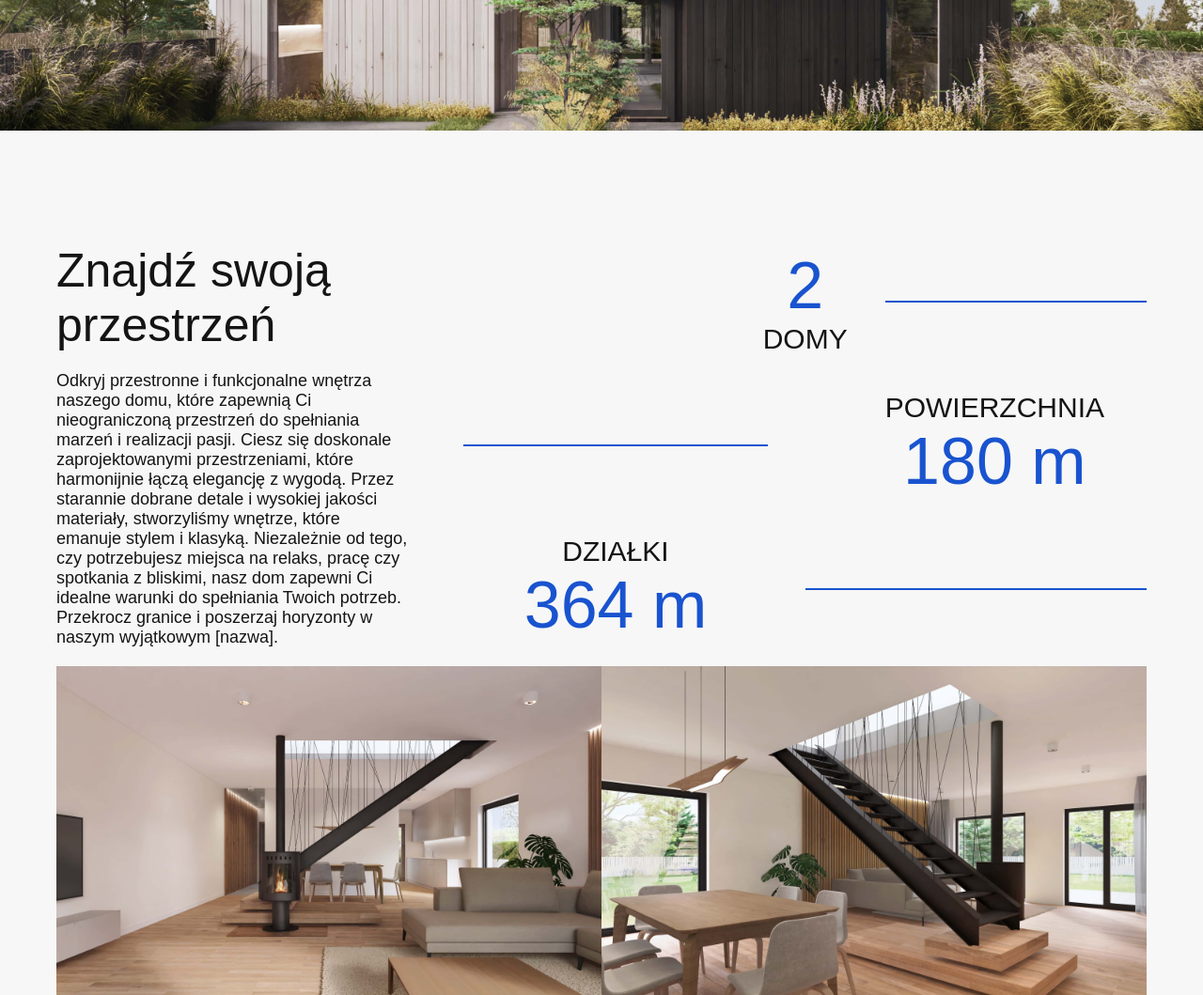
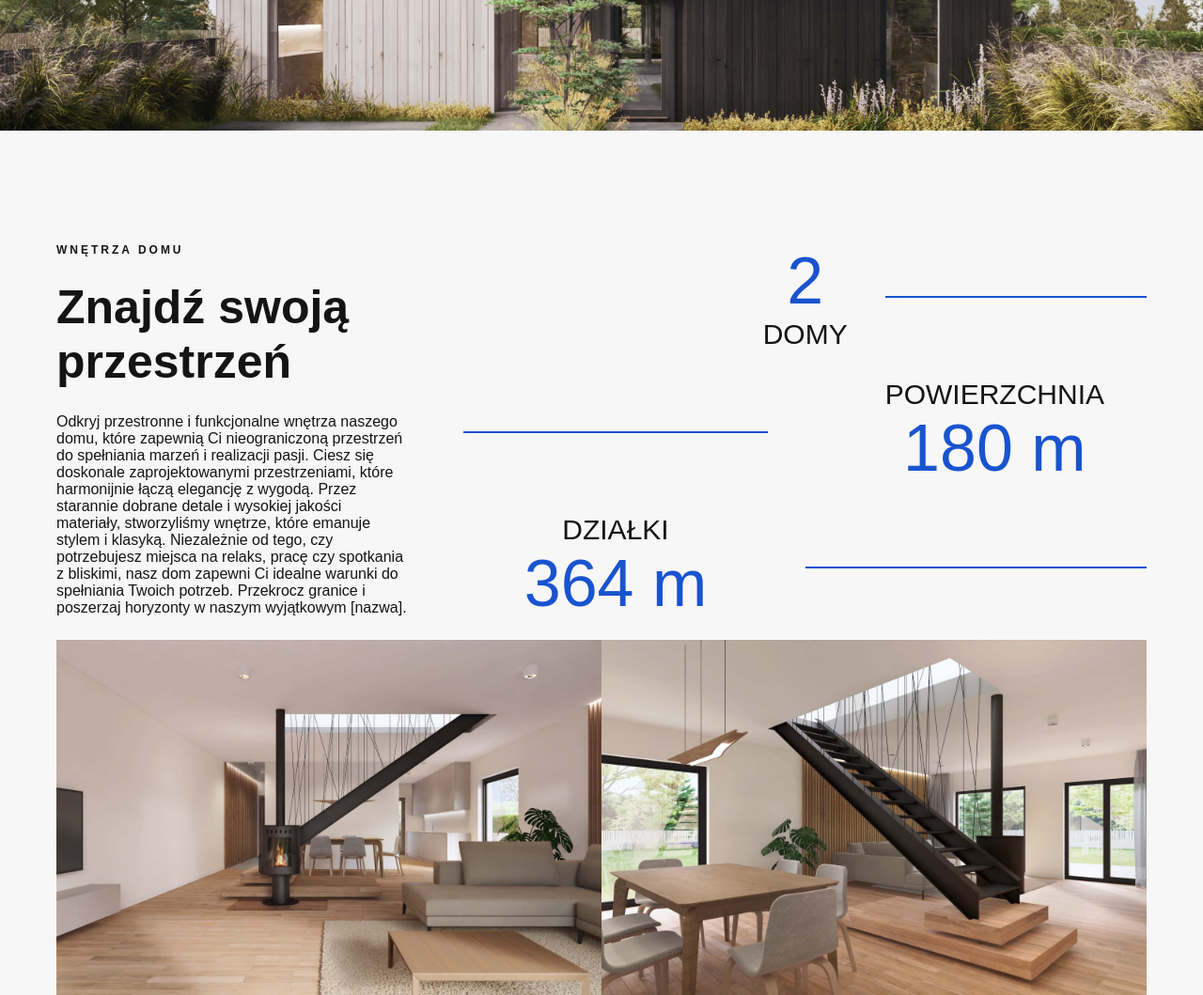
Before and after one commit to AntonOshurek/unicorn-archi-development-project, a website: page src/index.html in a window 1280 px wide. Shown: the part 2280-3339 px from the top of the page at 94% size. Drawn offline with Linux system fonts and the light colour scheme; files that its build step writes are made by us from their sources; a web font is replaced by a local one.

Commit message:
correction layout section typography

```diff
--- a/src/index.html
+++ b/src/index.html
@@ -29,7 +29,7 @@
 
 	<section class="about">
 		<div class="about__wrap container">
-			<h2 class="about__title typography-x-smal-title">o inwestycji</h2>
+			<h2 class="about__title typography-x-smal-title typography-section-title">o inwestycji</h2>
 			<p class="about__slogan about__header-block typography-big-title">
 				Idealny dom w samym sercu Poznania
 			</p>
@@ -63,7 +63,7 @@
 							src="./images/about.jpg"
 							width="500"
 							height="400"
-						/>
+						>
 					</div>
 
 					<div class="swiper-slide">
@@ -72,7 +72,7 @@
 							src="./images/banner.jpg"
 							width="500"
 							height="400"
-						/>
+						>
 					</div>
 
 					<div class="swiper-slide">
@@ -81,7 +81,7 @@
 							src="./images/parallax-2.jpg"
 							width="500"
 							height="400"
-						/>
+						>
 					</div>
 
 					<div class="swiper-slide">
@@ -90,7 +90,7 @@
 							src="./images/W1.jpg"
 							width="600"
 							height="400"
-						/>
+						>
 					</div>
 
 					<div class="swiper-slide">
@@ -99,7 +99,7 @@
 							src="./images/your-house.jpg"
 							width="600"
 							height="400"
-						/>
+						>
 					</div>
 
 					<div class="swiper-slide">
@@ -108,7 +108,7 @@
 							src="./images/W2.jpg"
 							width="600"
 							height="400"
-						/>
+						>
 					</div>
 				</div>
 				<!-- If we need pagination -->
@@ -125,26 +125,30 @@
 	<div class="parallax parallax--one" aria-hidden="true"></div>
 
 	<section class="layout container">
-		<h2 class="layout__title section-title">
-			Znajdź swoją <br>przestrzeń
+		<h2 class="layout__title typography-x-smal-title typography-section-title">
+			wnętrza domu
 		</h2>
 
-		<div class="layout__data">
-			<div class="layout__data-item">
-				<h3 class="layout__data-title"><span>2</span> DOMY</h3>
+		<p class="layout__slogan typography-big-title">
+			Znajdź swoją <br>przestrzeń
+		</p>
+
+		<ul class="layout__list">
+			<li class="layout__list-item">
+				<p class="layout__list-title"><span>2</span> DOMY</p>
 				<!-- <p class="layout__data-info">2</p> -->
-			</div>
-			<div class="layout__data-item">
-				<h3 class="layout__data-title">POWIERZCHNIA <span>180 m</span></h3>
+			</li>
+			<li class="layout__list-item">
+				<p class="layout__list-title">POWIERZCHNIA <span>180 m</span></p>
 				<!-- <p class="layout__data-info">180 m</p> -->
-			</div>
-			<div class="layout__data-item">
-				<h3 class="layout__data-title">DZIAŁKI <span>364 m</span></h3>
+			</li>
+			<li class="layout__list-item">
+				<p class="layout__list-title">DZIAŁKI <span>364 m</span></p>
 				<!-- <p class="layout__data-info">364 m</p> -->
-			</div>
-		</div>
+			</li>
+		</ul>
 
-		<p class="layout__info general-text">
+		<p class="layout__info typography-general-text">
 			Odkryj przestronne i funkcjonalne wnętrza naszego domu, które zapewnią Ci nieograniczoną przestrzeń do spełniania marzeń
 			i realizacji pasji. Ciesz się doskonale zaprojektowanymi przestrzeniami, które harmonijnie łączą elegancję z wygodą.
 			Przez starannie dobrane detale i wysokiej jakości materiały, stworzyliśmy wnętrze, które emanuje stylem i klasyką.
--- a/src/styles/common/typography.scss
+++ b/src/styles/common/typography.scss
@@ -28,6 +28,11 @@
 	font-size: var(--typography-xsmal-title-size);
 }
 
+.typography-section-title {
+	letter-spacing: 3px;
+	text-transform: uppercase;
+}
+
 .typography-general-text {
 	font-family: var(--basci-font);
 	font-weight: var(--typography-general-text-weight);
--- a/src/styles/components/about/about.scss
+++ b/src/styles/components/about/about.scss
@@ -33,8 +33,6 @@
 .about__title {
 	grid-area: title;
 	padding-bottom: 10px;
-	letter-spacing: 3px;
-	text-transform: uppercase;
 	color: var(--main-text-color);
 }
 
--- a/src/styles/components/layout.scss
+++ b/src/styles/components/layout.scss
@@ -4,10 +4,11 @@
 	display: grid;
 	grid-template-areas:
 		'title data data'
+		'slogan data data'
 		'info data data'
 		'images images images';
 	grid-template-columns: 1fr 1fr 1fr;
-	grid-template-rows: min-content min-content 1fr;
+	grid-template-rows: min-content min-content min-content 1fr;
 	padding: var(--standart-section-top-padding) var(--standart-side-padding);
 	width: 100%;
 	height: 100%;
@@ -17,6 +18,7 @@
 	@media (max-width: $tablet-width) {
 		grid-template-areas:
 			'title'
+			'slogan'
 			'data'
 			'info'
 			'images';
@@ -26,16 +28,23 @@
 }
 
 .layout__title {
+	grid-area: title;
+	color: var(--main-text-color);
+}
+
+.layout__slogan {
 	align-self: start;
-	grid-area: title;
+	grid-area: slogan;
 	text-align: start;
+	color: var(--main-text-color);
 }
 
 .layout__info {
 	grid-area: info;
+	color: var(--main-text-color);
 }
 
-.layout__data {
+.layout__list {
 	display: grid;
 	grid-area: data;
 	grid-template-columns: 1fr;
@@ -43,7 +52,7 @@
 	gap: 30px;
 }
 
-.layout__data-item {
+.layout__list-item {
 	position: relative;
 	display: grid;
 	align-items: center;
@@ -71,7 +80,7 @@
 			width: 100%;
 		}
 
-		& > .layout__data-title {
+		& > .layout__list-title {
 			grid-column: 2/3;
 		}
 	}
@@ -83,7 +92,7 @@
 			width: 100%;
 		}
 
-		& > .layout__data-title {
+		& > .layout__list-title {
 			grid-column: 1/2;
 		}
 	}
@@ -95,7 +104,7 @@
 			width: 100%;
 		}
 
-		& > .layout__data-title {
+		& > .layout__list-title {
 			grid-column: 3/3;
 		}
 	}
@@ -110,7 +119,7 @@
 	}
 }
 
-.layout__data-title {
+.layout__list-title {
 	display: flex;
 	flex-direction: column;
 	align-items: center;
```
Also changed, not shown: app/index.html (+1 -1 lines), app/styles/style.min.css, 1 other file.
